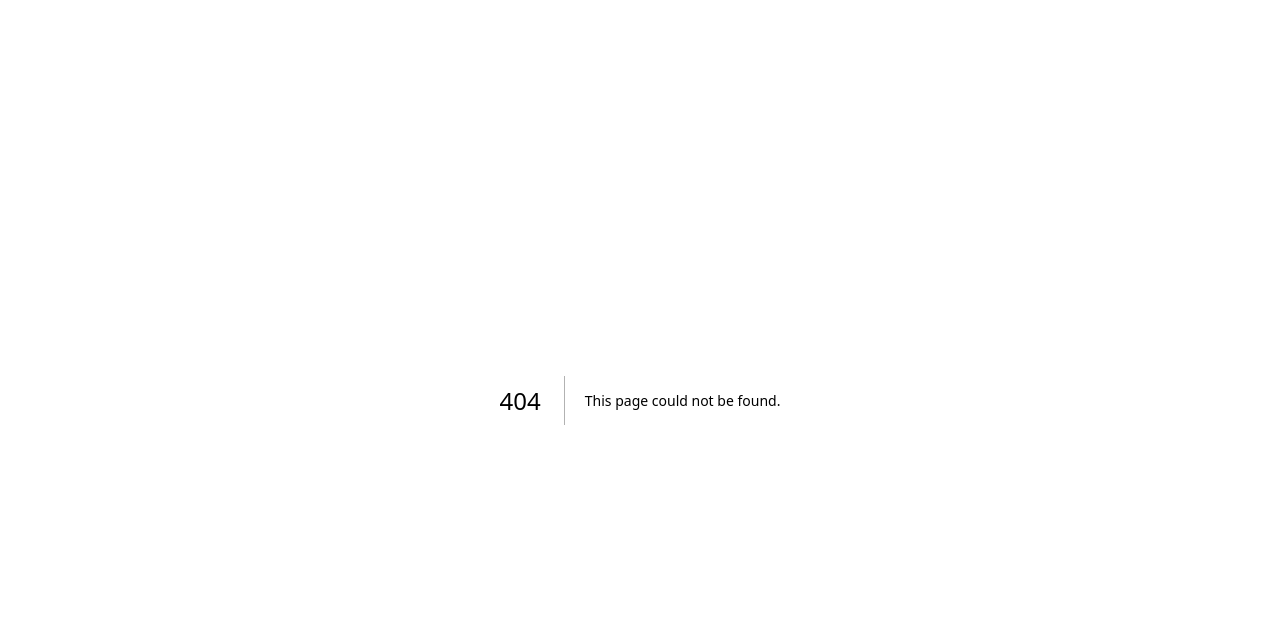
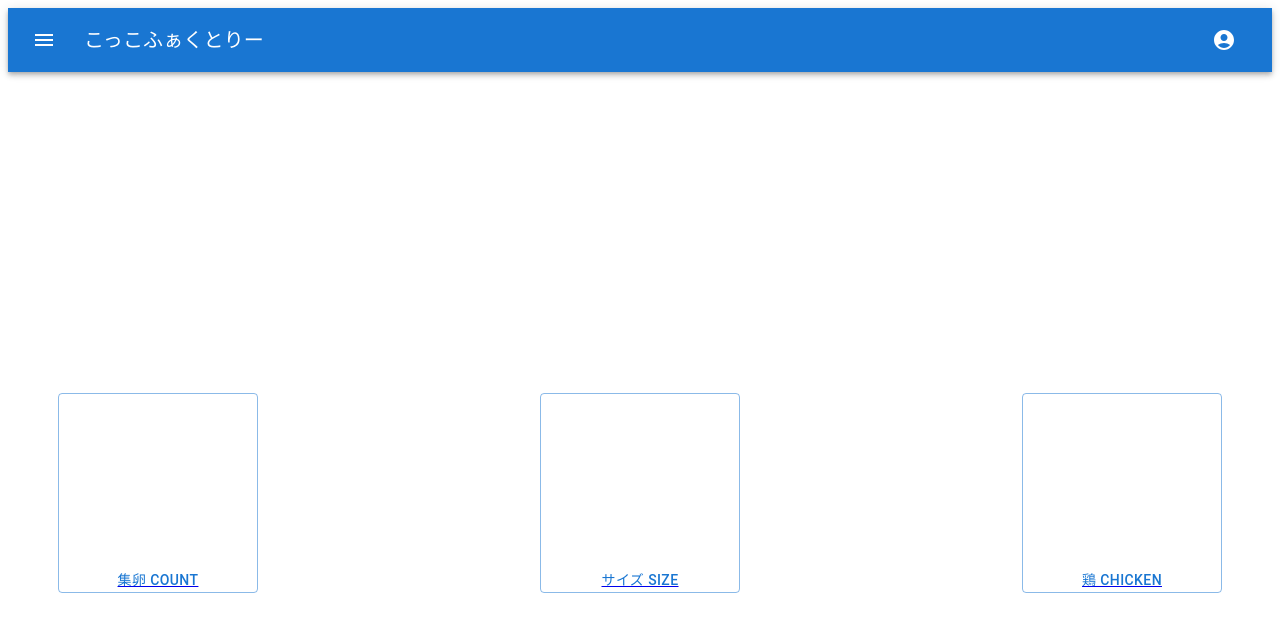
Before and after one commit to chigitako/KCL-CA, a Next.js app in the folder kokkofactory/: page /top in a window 1280 px wide. Before the commit this address had no page. Shown: the top 632 px of the page. Built offline with nearby package versions, Linux system fonts and the light colour scheme.

Commit message:
トップページとボタンの遷移先を決められるコンポーネントを作成しました

```diff
--- a/kokkofactory/src/components/Button.tsx
+++ b/kokkofactory/src/components/Button.tsx
@@ -1,20 +1,30 @@
 import * as React from 'react';
 import Stack from '@mui/material/Stack';
 import Button from '@mui/material/Button';
+import Link from 'next/link';
 
-export default function BasicButtons() {
+type ButtonProps = {
+  label: string;
+  path: string;
+};
+export default function BasicButtons({ label, path }: ButtonProps) {
   return (
+    <Link href={path}>
     <Stack spacing={2} direction="row">
       <Button variant="outlined"
       sx={{
-        width: '100px', //任意の幅を指定
-        height: '100px', //幅と同じ高さで正方形に
+        width: '200px', //任意の幅を指定
+        height: '200px', //幅と同じ高さで正方形に
         minWidth: 'unset', //デフォルトの最小幅を無効化
         padding: 0, //ボタン内の余白を調整
+        display: 'flex',
+        flexDirection: 'column',
+        justifyContent: 'flex-end',
       }}
       >
-        鶏舎番号とか
+        {label}
         </Button>
     </Stack>
+    </Link>
   );
 }
--- /dev/null
+++ b/kokkofactory/src/components/TopButtonGrid.tsx
@@ -0,0 +1,26 @@
+import * as React from 'react';
+import Button from './Button';
+
+const buttonLabels = [{label: '集卵 count', path: '/count'}, {label: 'サイズ size', path: '/size'}, {label: '鶏 chicken', path: '/chicken'}];
+
+const TopButtonGrid: React.FC = () => {
+    return (
+        <div style={{
+            display: 'flex',
+            flexDirection: 'row',
+            justifyContent: 'space-between',
+            alignItems: 'center',
+            height: '100vh',
+            padding: '0 40px'}}>
+            {buttonLabels.map((label, index) => (
+                <div
+                key={index}
+                style={{ margin: '10px'}}>
+                    <Button label={label.label} path={label.path} />
+                </div>
+            ))}
+        </div>
+    );
+};
+
+export default TopButtonGrid;
--- a/kokkofactory/src/pages/test.tsx
+++ b/kokkofactory/src/pages/test.tsx
@@ -2,6 +2,7 @@ import React from 'react';
 import BackButton from '../components/BackButton'; //パスに合わせて変更
 import AppBar from '../components/AppBar';
 import Button from '../components/Button';
+import TextBox from '../components/TextBox';
 
 const TestPage: React.FC = () => {
   return (
@@ -10,6 +11,7 @@ const TestPage: React.FC = () => {
       <BackButton />
       <AppBar />
       <Button />
+      <TextBox />
     </div>
   );
 };
--- /dev/null
+++ b/kokkofactory/src/pages/top.tsx
@@ -0,0 +1,15 @@
+import React from 'react';
+import AppBar from '../components/AppBar';
+import TopButtonGrid from '../components/TopButtonGrid';
+
+const TopPage: React.FC = () => {
+  return (
+    <div>
+    <AppBar />
+      <h1></h1>
+    <TopButtonGrid />
+    </div>
+  );
+};
+
+export default TopPage;
```
Also changed, not shown: kokkofactory/src/components/TextBox.tsx (added, +11 -0 lines), kokkofactory/src/pages/chicken.tsx (added, +12 -0 lines), kokkofactory/src/pages/count.tsx (added, +12 -0 lines), kokkofactory/src/pages/size.tsx (added, +12 -0 lines).
